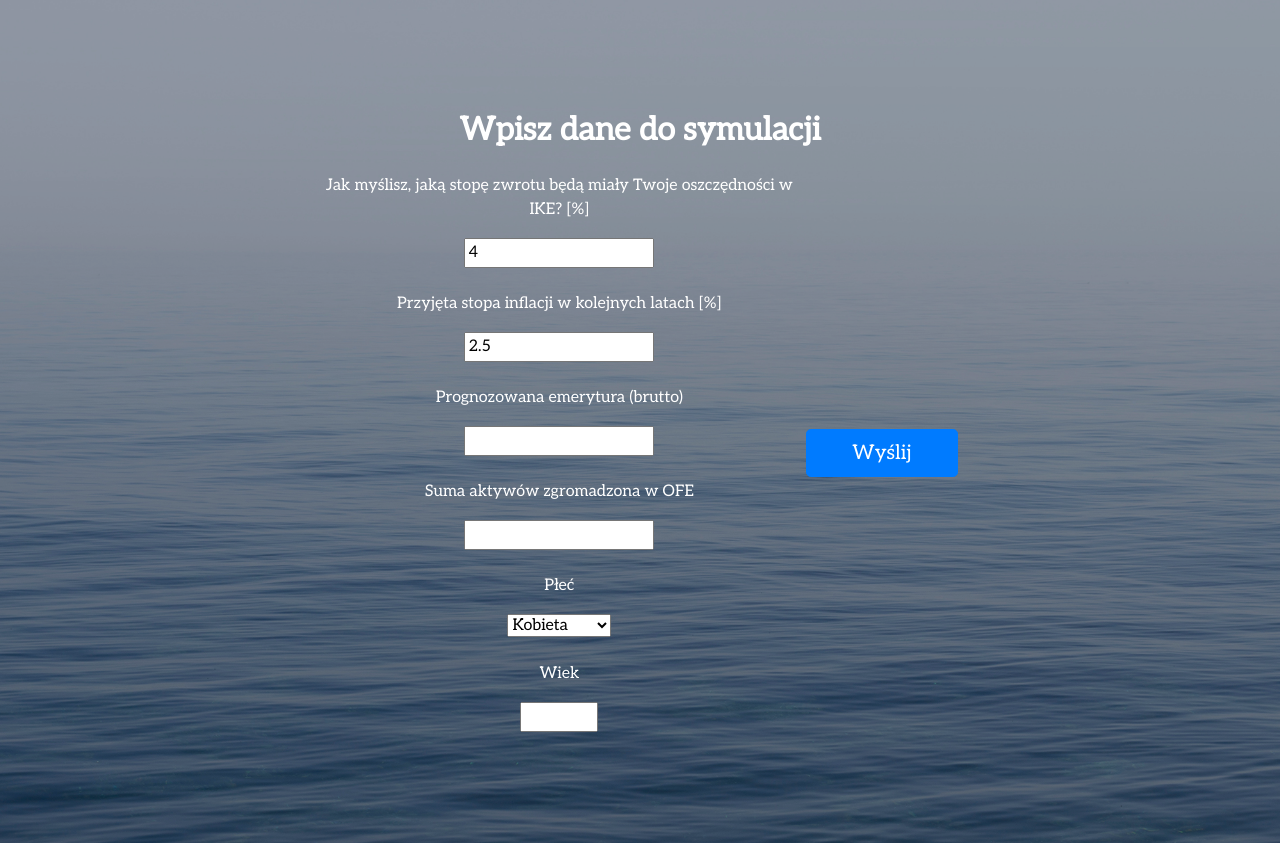
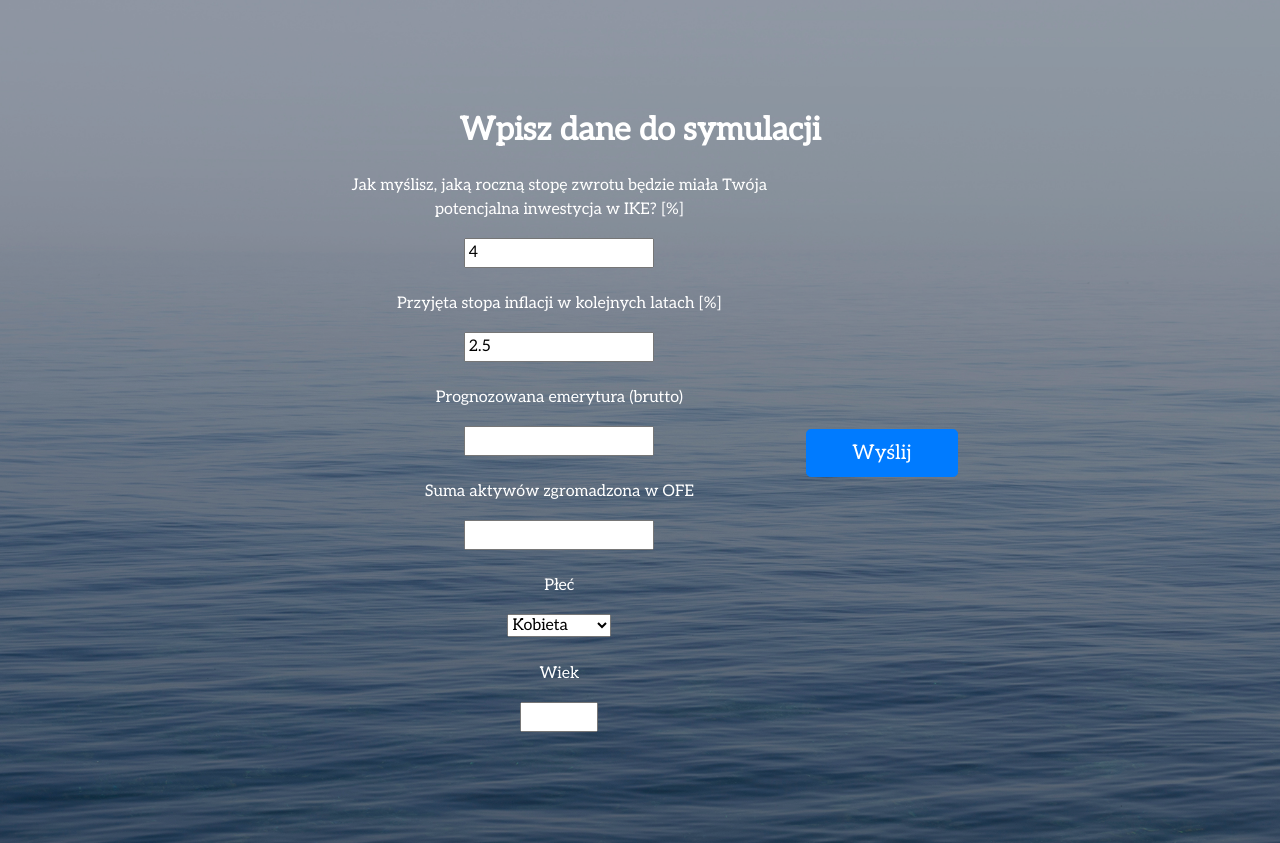
Before and after one commit to mwrabel/ofe-decision, a Flask app: page / in a window 1280 px wide. Shown: the part 3764-4607 px from the top of the page. Run offline with Flask 2, Linux system fonts and the light colour scheme; some libraries are stand-ins or nearby versions.

Commit message:
Update index.html

```diff
--- a/templates/index.html
+++ b/templates/index.html
@@ -115,7 +115,7 @@
           <form method="POST" action="/wynik" id="wynik_form">
             <div class="form-row">
               <div class="col-12 col-md-9 mb-2 mb-md-0">
-                <p>Jak myślisz, jaką stopę zwrotu będą miały Twoje oszczędności w IKE? [%]</p>
+                <p>Jak myślisz, jaką roczną stopę zwrotu będzie miała Twója potencjalna inwestycja w IKE? [%]</p>
                 <input type="number" name="r" min="-100" value="4" step="0.01" required><br><br>
 
                 <p>Przyjęta stopa inflacji w kolejnych latach [%]</p>
```
